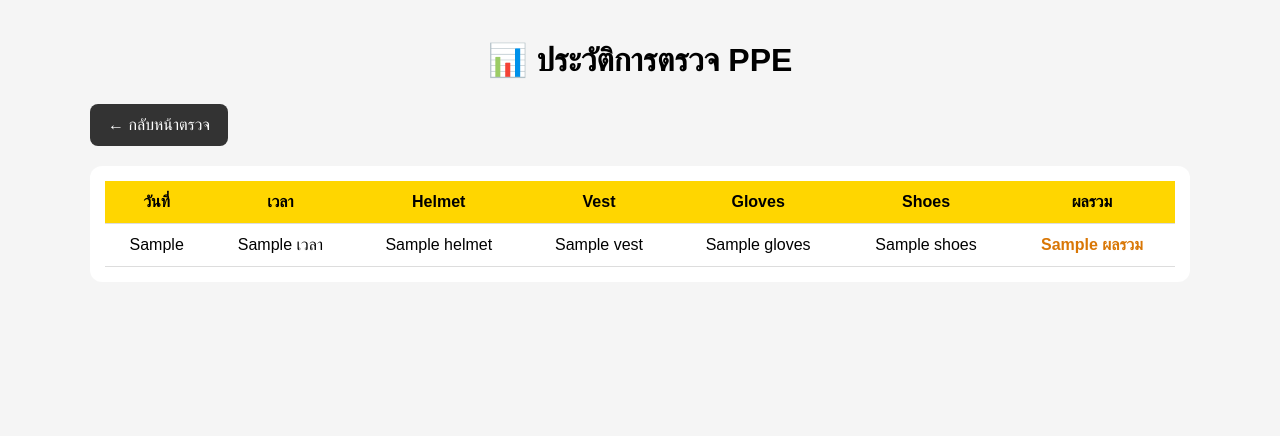
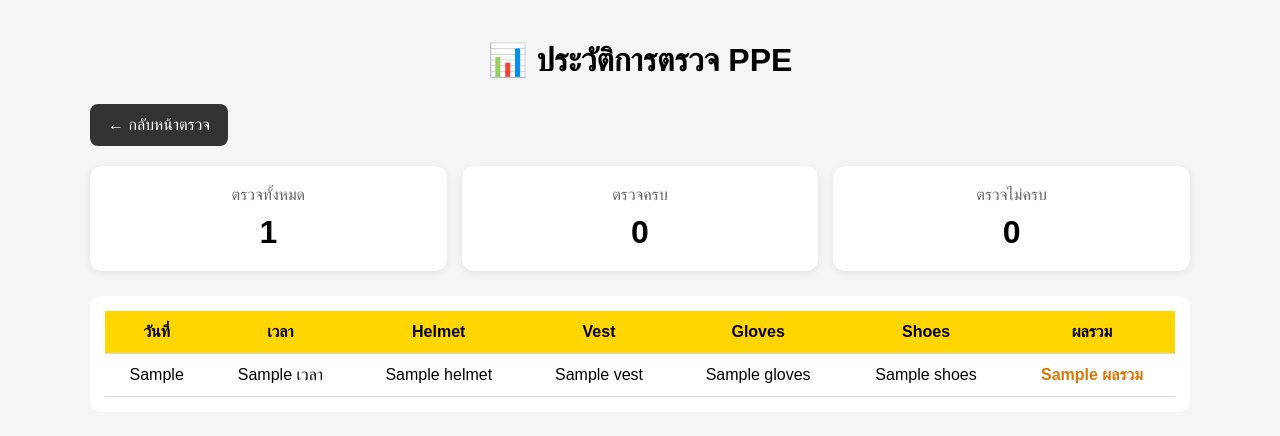
Before and after one commit to chinnawat03-yes/pea-ppe-ai, a Flask app: template templates/history.html in a window 1280 px wide. Shown: the top 436 px of the page. Run offline with Flask 3, Linux system fonts and the light colour scheme; the template is opened without the code that fills it: most values are stand-ins (such as "Sample title", 1, 10 or a date in 2020).

Commit message:
Update history.html

```diff
--- a/templates/history.html
+++ b/templates/history.html
@@ -2,9 +2,13 @@
 <html lang="th">
 
 <head>
+
     <meta charset="UTF-8">
 
-    <meta name="viewport" content="width=device-width, initial-scale=1.0">
+    <meta
+        name="viewport"
+        content="width=device-width, initial-scale=1.0"
+    >
 
     <title>PEA PPE AI - ประวัติการตรวจ</title>
 
@@ -15,123 +19,318 @@
         }
 
         body {
+
             font-family: Arial, sans-serif;
+
             background: #f5f5f5;
+
             margin: 0;
+
             padding: 20px;
         }
 
         .container {
+
             max-width: 1100px;
+
             margin: auto;
         }
 
         h1 {
+
             text-align: center;
+
             margin-bottom: 25px;
         }
 
         .back-button {
+
             display: inline-block;
+
             margin-bottom: 20px;
+
             padding: 12px 18px;
+
             background: #333;
+
             color: white;
+
             text-decoration: none;
+
             border-radius: 8px;
         }
 
+        /* กล่องสถิติ */
+
+        .stats {
+
+            display: grid;
+
+            grid-template-columns:
+                repeat(3, 1fr);
+
+            gap: 15px;
+
+            margin-bottom: 25px;
+        }
+
+        .stat-box {
+
+            background: white;
+
+            padding: 20px;
+
+            border-radius: 12px;
+
+            text-align: center;
+
+            box-shadow:
+                0 2px 8px
+                rgba(0,0,0,0.08);
+        }
+
+        .stat-title {
+
+            font-size: 16px;
+
+            color: #666;
+
+            margin-bottom: 10px;
+        }
+
+        .stat-number {
+
+            font-size: 32px;
+
+            font-weight: bold;
+        }
+
         .table-box {
+
             background: white;
+
             border-radius: 12px;
+
             padding: 15px;
+
             overflow-x: auto;
         }
 
         table {
+
             width: 100%;
+
             border-collapse: collapse;
+
             min-width: 700px;
         }
 
         th,
         td {
+
             padding: 12px;
-            border-bottom: 1px solid #ddd;
+
+            border-bottom:
+                1px solid #ddd;
+
             text-align: center;
         }
 
         th {
+
             background: #ffd600;
+
             font-weight: bold;
         }
 
         tr:hover {
+
             background: #fafafa;
         }
 
         .complete {
+
             color: green;
+
             font-weight: bold;
         }
 
         .incomplete {
+
             color: #d97706;
+
             font-weight: bold;
         }
 
+        @media (max-width: 700px) {
+
+            .stats {
+
+                grid-template-columns: 1fr;
+            }
+
+        }
+
     </style>
+
 </head>
+
 
 <body>
 
+
 <div class="container">
+
 
     <h1>
         📊 ประวัติการตรวจ PPE
     </h1>
 
-    <a href="/" class="back-button">
+
+    <a
+        href="/"
+        class="back-button"
+    >
         ← กลับหน้าตรวจ
     </a>
 
+
+    <!-- สถิติ -->
+
+    {% set total = records | length %}
+
+    {% set complete_count = 0 %}
+
+    {% set incomplete_count = 0 %}
+
+
+    {% for row in records %}
+
+        {% if row["ผลรวม"] == "ครบ" %}
+
+            {% set complete_count =
+                complete_count + 1 %}
+
+        {% else %}
+
+            {% set incomplete_count =
+                incomplete_count + 1 %}
+
+        {% endif %}
+
+    {% endfor %}
+
+
+    <div class="stats">
+
+
+        <div class="stat-box">
+
+            <div class="stat-title">
+                ตรวจทั้งหมด
+            </div>
+
+            <div class="stat-number">
+                {{ total }}
+            </div>
+
+        </div>
+
+
+        <div class="stat-box">
+
+            <div class="stat-title">
+                ตรวจครบ
+            </div>
+
+            <div class="stat-number">
+                {{ complete_count }}
+            </div>
+
+        </div>
+
+
+        <div class="stat-box">
+
+            <div class="stat-title">
+                ตรวจไม่ครบ
+            </div>
+
+            <div class="stat-number">
+                {{ incomplete_count }}
+            </div>
+
+        </div>
+
+
+    </div>
+
+
+    <!-- ตาราง -->
+
     <div class="table-box">
 
+
         <table>
+
 
             <thead>
 
                 <tr>
+
                     <th>วันที่</th>
+
                     <th>เวลา</th>
+
                     <th>Helmet</th>
+
                     <th>Vest</th>
+
                     <th>Gloves</th>
+
                     <th>Shoes</th>
+
                     <th>ผลรวม</th>
+
                 </tr>
 
             </thead>
 
+
             <tbody>
+
 
                 {% for row in records %}
 
                 <tr>
 
-                    <td>{{ row["วันที่"] }}</td>
+                    <td>
+                        {{ row["วันที่"] }}
+                    </td>
 
-                    <td>{{ row["เวลา"] }}</td>
+                    <td>
+                        {{ row["เวลา"] }}
+                    </td>
 
-                    <td>{{ row["Helmet"] }}</td>
+                    <td>
+                        {{ row["Helmet"] }}
+                    </td>
 
-                    <td>{{ row["Vest"] }}</td>
+                    <td>
+                        {{ row["Vest"] }}
+                    </td>
 
-                    <td>{{ row["Gloves"] }}</td>
+                    <td>
+                        {{ row["Gloves"] }}
+                    </td>
 
-                    <td>{{ row["Shoes"] }}</td>
+                    <td>
+                        {{ row["Shoes"] }}
+                    </td>
 
-                    <td class="{% if row['ผลรวม'] == 'ครบ' %}complete{% else %}incomplete{% endif %}">
+                    <td
+                        class="{% if row['ผลรวม'] == 'ครบ' %}complete{% else %}incomplete{% endif %}"
+                    >
                         {{ row["ผลรวม"] }}
                     </td>
 
@@ -139,13 +338,18 @@
 
                 {% endfor %}
 
+
             </tbody>
+
 
         </table>
 
+
     </div>
 
+
 </div>
+
 
 </body>
 
```
